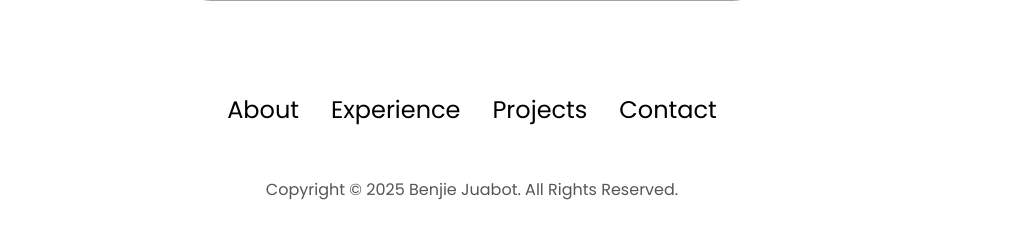
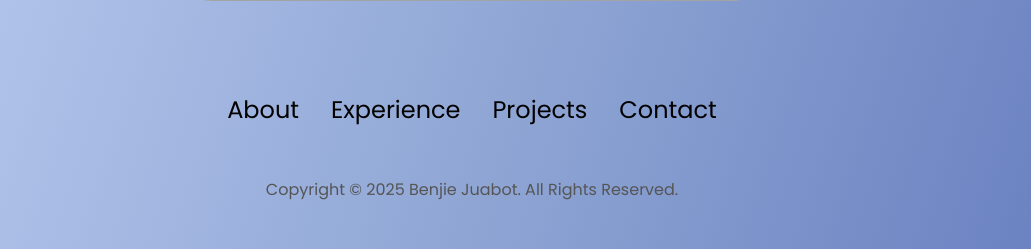
Before and after one commit to Marjdcxl/Portfolio, a PHP site: page / in a window 1280 px wide. Shown: the part 3624-3873 px from the top of the page, without its empty margins (168-1199 px from the left). Run offline with PHP 8.4, Linux system fonts and the light colour scheme; data comes from the database, SQL or seed files in the repository; data that the repository does not hold is empty.

Commit message:
Update style.css

```diff
--- a/style.css
+++ b/style.css
@@ -9,6 +9,8 @@
 
 body {
   font-family: "Poppins", sans-serif;
+  /* Added the diagonal background gradient as requested */
+  background: linear-gradient(to bottom right, #f8faff, #d9e7ff, #b5c7ed, #8ea5d4, #667ebf);
 }
 
 html {
```
